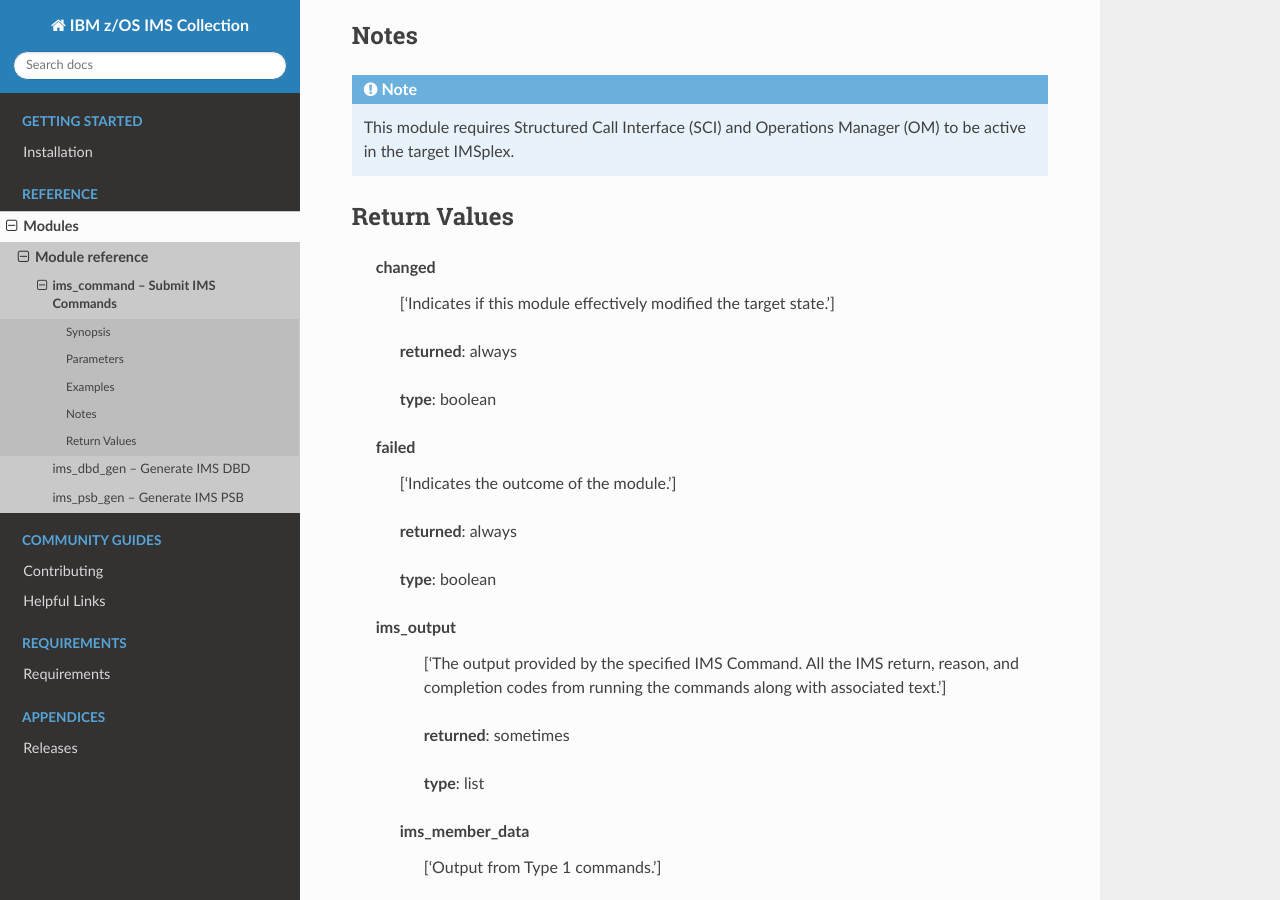
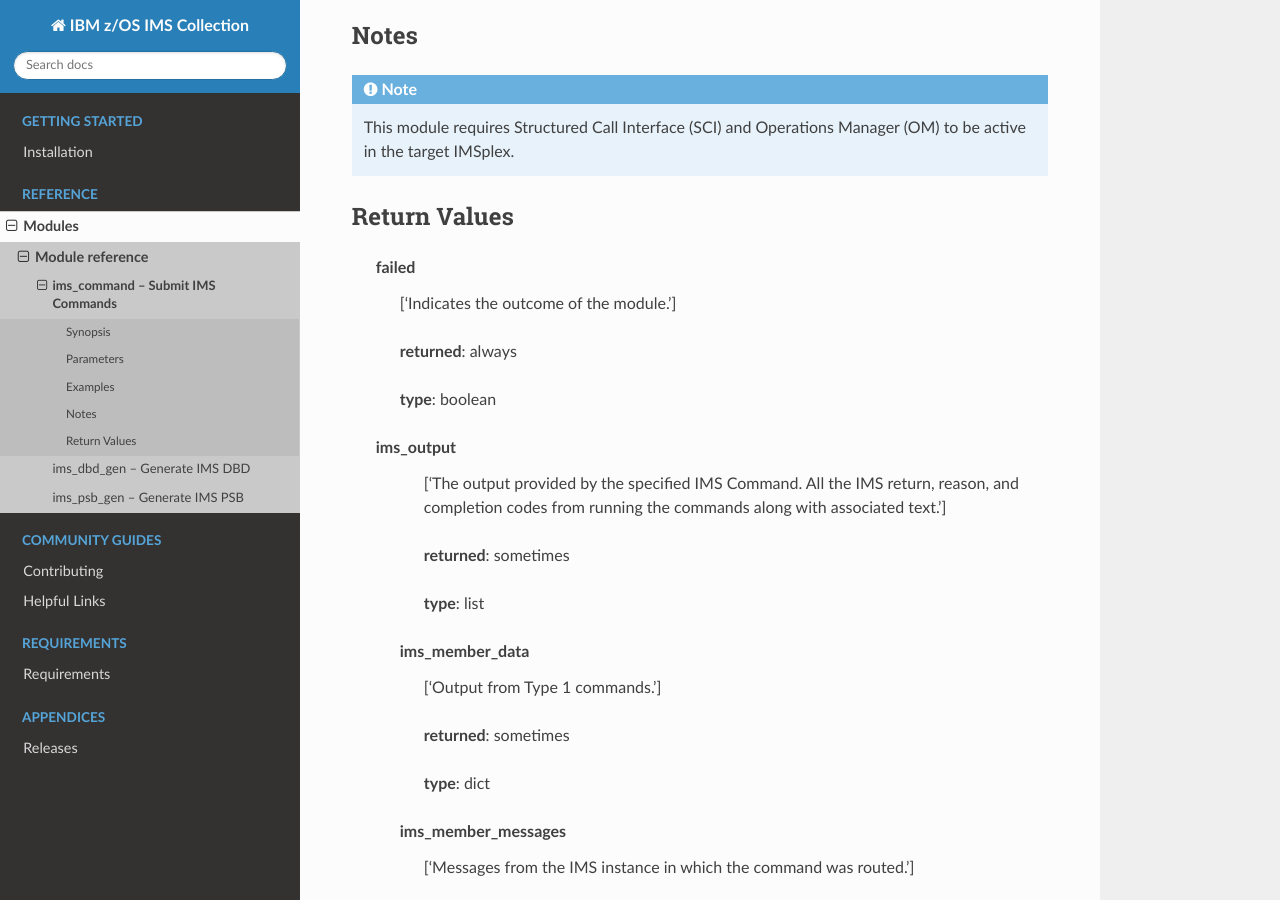
Before and after one commit to ansible-collections/ibm_zos_ims, a Sphinx documentation site: the page built from docs/source/modules/ims_command.rst, in a window 1280 px wide and 900 px high, scrolled down 2422 px. Built offline with Sphinx 7.4.7 and the Read the Docs theme 2.0.0, drawn with Linux system fonts in a browser that asks for light colours; pages that are not in the unit, such as notebooks, are missing from menus.

Commit message:
remove changed parameter from documentation.

```diff
--- a/docs/source/modules/ims_command.rst
+++ b/docs/source/modules/ims_command.rst
@@ -174,17 +174,6 @@
 
 
 
-         changed
-            | ['Indicates if this module effectively modified the target state.']
-
-            | **returned**: always
-
-            | **type**: boolean
-
-
-
-
-
          failed
             | ['Indicates the outcome of the module.']
 
```
Also changed, not shown: docs/source/modules/ims_dbd_gen.rst (+0 -11 lines), docs/source/modules/ims_psb_gen.rst (+0 -11 lines), 3 other files.
